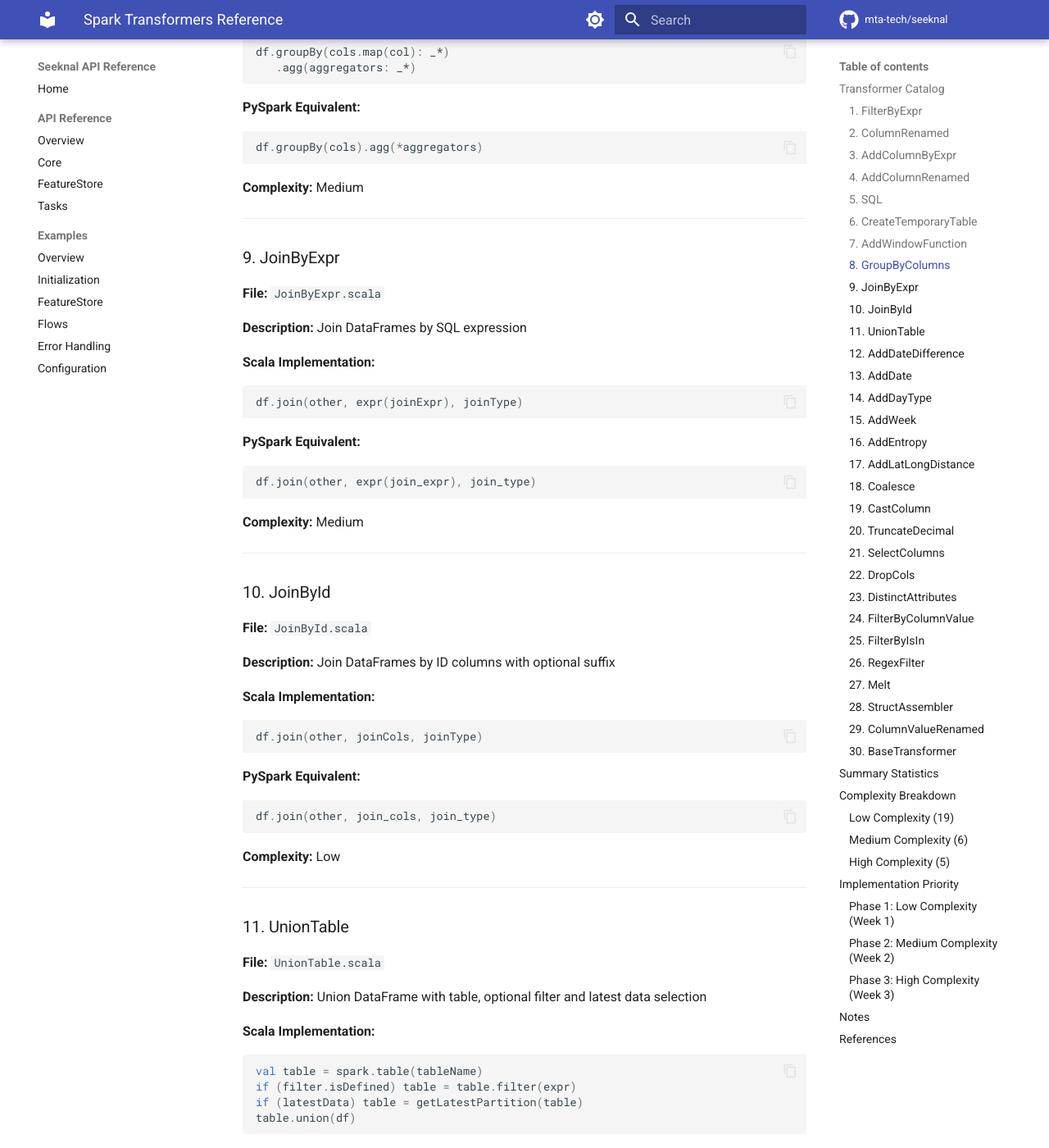
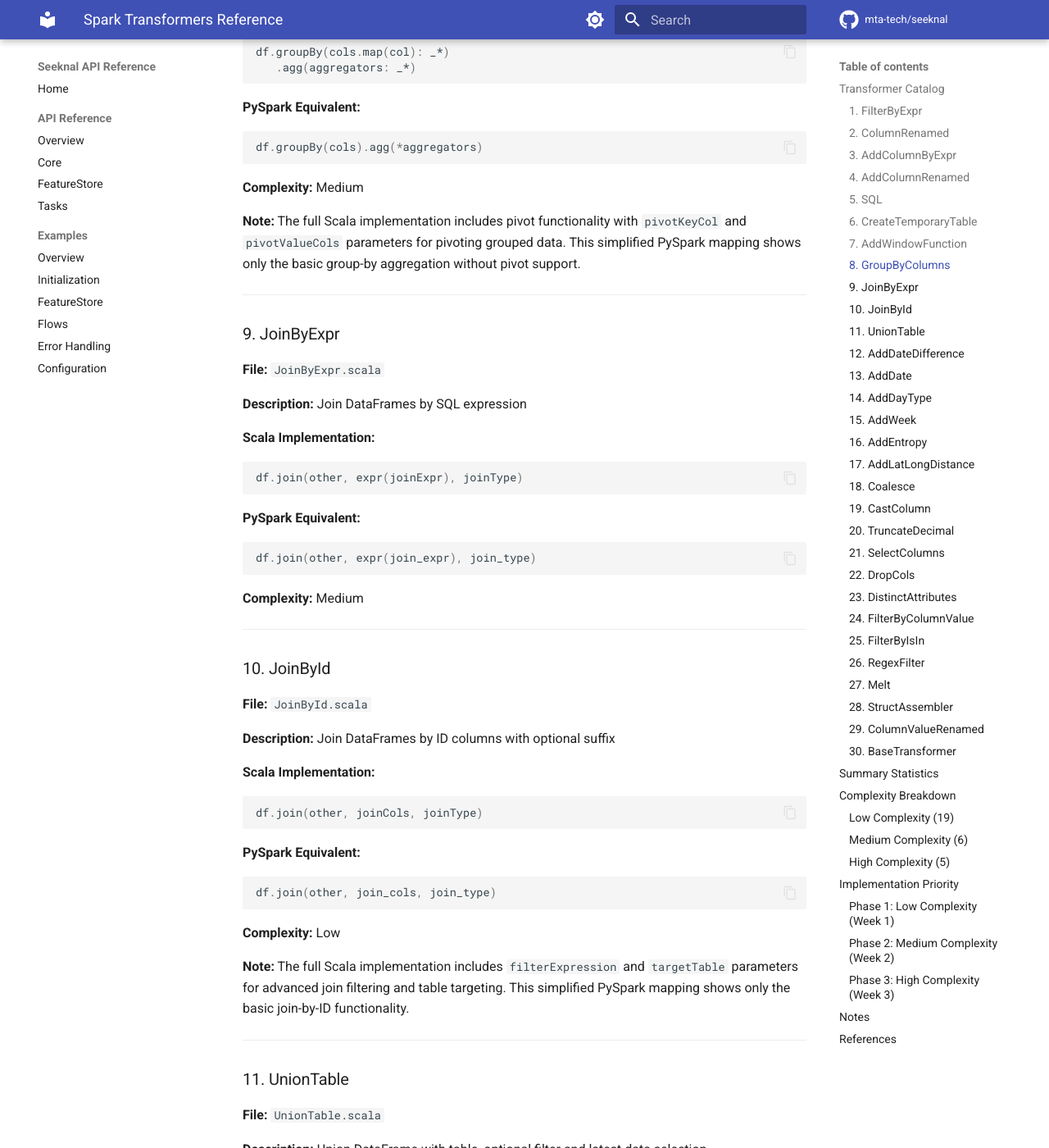
Before and after one commit to mta-tech/seeknal, an MkDocs documentation site: the page built from docs/spark-transformers-reference.md, in a window 1280 px wide and 1400 px high, scrolled down 3526 px. Shown: the whole window at 82% size. Built offline with MkDocs 1.6.1 and Material for MkDocs 9.7.7, drawn with Linux system fonts in a browser that asks for light colours; comment, search, counter and statistics services are not loaded.

Commit message:
docs(sparkengine): Fix typo and enhance transformer documentation
- Fix typo in TruncateDecimal: rounding=routing -> rounding=rounding (line 444)
- Add note to JoinById about missing filterExpression and targetTable parameters
- Add note to GroupByColumns about missing pivotKeyCol and pivotValueCols parameters

These notes clarify that the simplified PySpark mappings show core functionality,
while the full Scala implementations include additional advanced features.

🤖 Generated with [Claude Code](https://claude.com/claude-code)

Co-Authored-By: Claude <noreply@anthropic.com>

````diff
--- a/docs/spark-transformers-reference.md
+++ b/docs/spark-transformers-reference.md
@@ -168,6 +168,8 @@ df.groupBy(cols).agg(*aggregators)
 
 **Complexity:** Medium
 
+**Note:** The full Scala implementation includes pivot functionality with `pivotKeyCol` and `pivotValueCols` parameters for pivoting grouped data. This simplified PySpark mapping shows only the basic group-by aggregation without pivot support.
+
 ---
 
 ### 9. JoinByExpr
@@ -205,6 +207,8 @@ df.join(other, join_cols, join_type)
 ```
 
 **Complexity:** Low
+
+**Note:** The full Scala implementation includes `filterExpression` and `targetTable` parameters for advanced join filtering and table targeting. This simplified PySpark mapping shows only the basic join-by-ID functionality.
 
 ---
 
````
Also changed, not shown: other parts of docs/spark-transformers-reference.md (+1 -1 lines).
